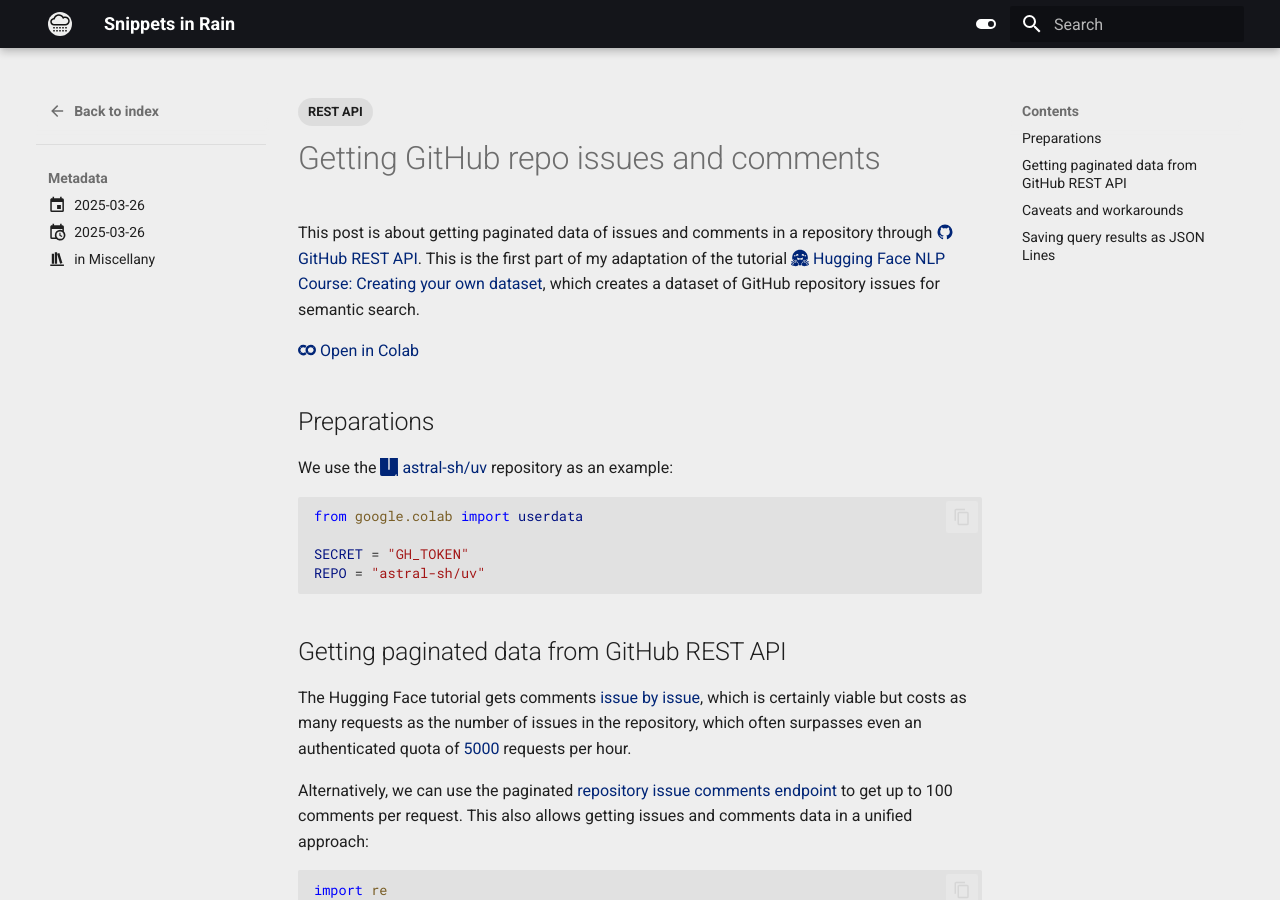
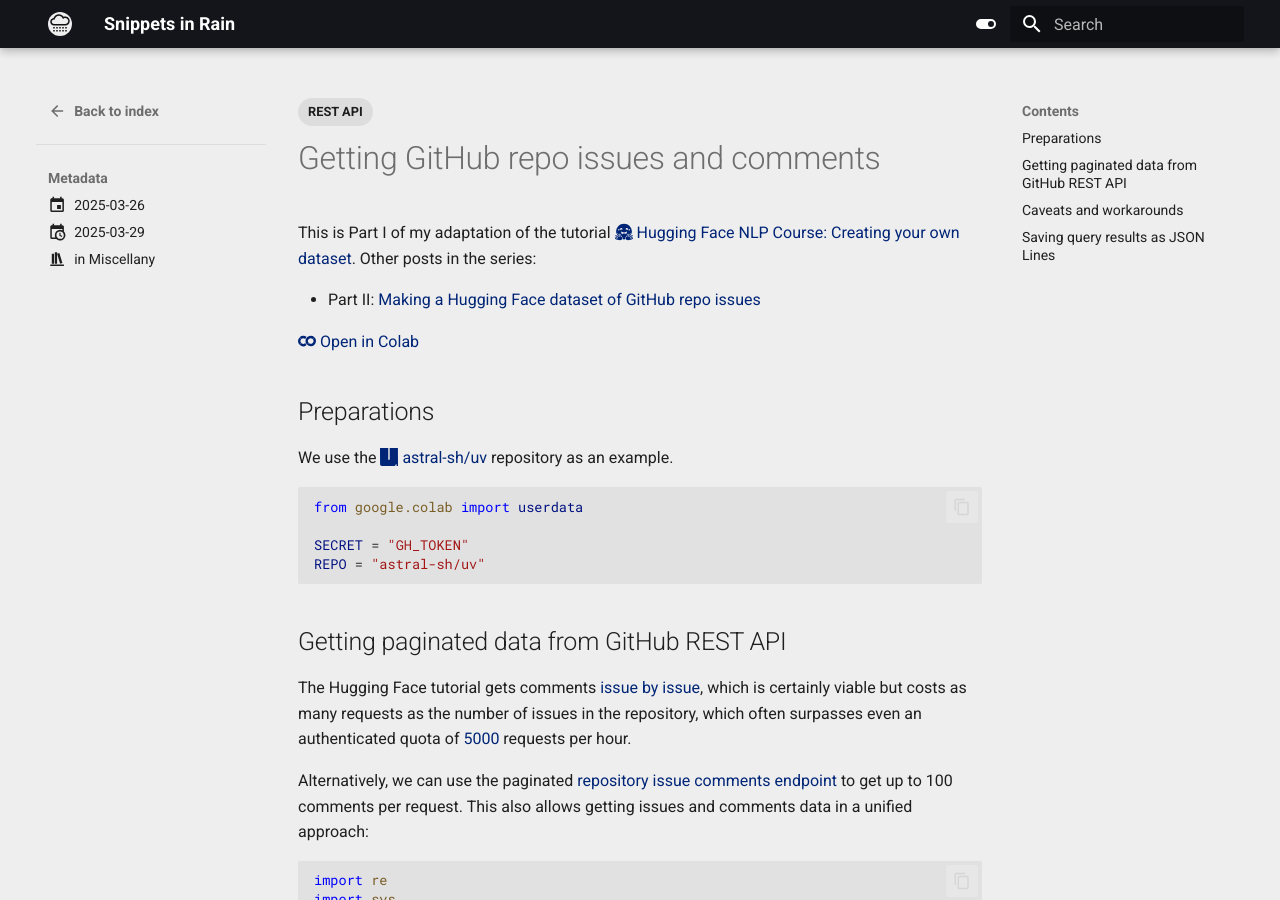
Before and after one commit to dd-n-kk/blog, an MkDocs documentation site: the page built from docs/posts/get-github-repo-issues-comments.md, in a window 1280 px wide and 900 px high. Built offline with MkDocs 1.6.1 and Material for MkDocs 9.7.7, drawn with Linux system fonts in a browser that asks for light colours; comment, search, counter and statistics services are not loaded.

Commit message:
feat: Update `get-github-repo-issues-comments.md`

````diff
--- a/docs/posts/get-github-repo-issues-comments.md
+++ b/docs/posts/get-github-repo-issues-comments.md
@@ -1,7 +1,7 @@
 ---
 date:
   created: 2025-03-26
-  updated: 2025-03-26
+  updated: 2025-03-29
 
 categories:
 - Miscellany
@@ -14,11 +14,11 @@ slug: get-github-repo-issues-comments
 
 # Getting GitHub repo issues and comments
 
-This post is about getting paginated data of issues and comments in a repository
-through [:material-github: GitHub REST API][1].
-This is the first part of my adaptation of the tutorial
-[:simple-huggingface: Hugging Face NLP Course: Creating your own dataset][2],
-which creates a dataset of GitHub repository issues for semantic search.
+This is Part I of my adaptation of the tutorial
+[:simple-huggingface: Hugging Face NLP Course: Creating your own dataset][2].
+Other posts in the series:
+
+- Part II: [Making a Hugging Face dataset of GitHub repo issues][1]
 
 <a href="https://colab.research.google.com/github/dd-n-kk/notebooks/blob/main/blog/get-github-repo-issues-comments.ipynb" target="_parent">
     :simple-googlecolab: Open in Colab
@@ -28,7 +28,7 @@ which creates a dataset of GitHub repository issues for semantic search.
 
 ## Preparations
 
-We use the [:simple-uv: astral-sh/uv][6] repository as an example:
+We use the [:simple-uv: astral-sh/uv][6] repository as an example.
 
 
 ```python
@@ -314,7 +314,7 @@ assert issues == load_jsonl("issues.jsonl")
 assert comments == load_jsonl("comments.jsonl")
 ```
 
-[1]: https://docs.github.com/en/rest
+[1]: make-huggingface-dataset-of-github-repo-issues.md
 [2]: https://huggingface.co/learn/nlp-course/en/chapter5/5
 [3]: https://docs.github.com/en/rest/issues/comments?#list-issue-comments
 [4]: https://docs.github.com/en/rest/issues/comments?#list-issue-comments-for-a-repository
````
